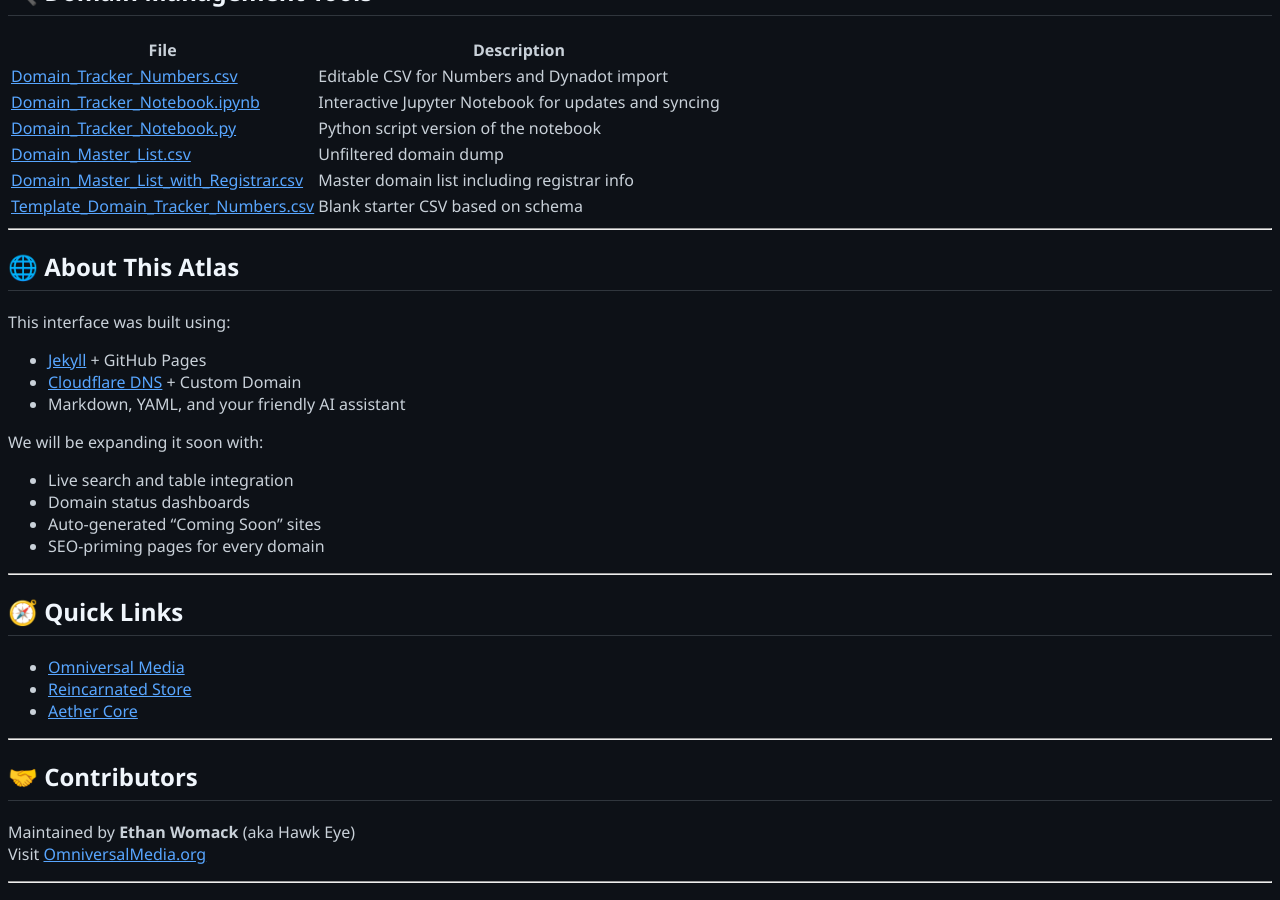
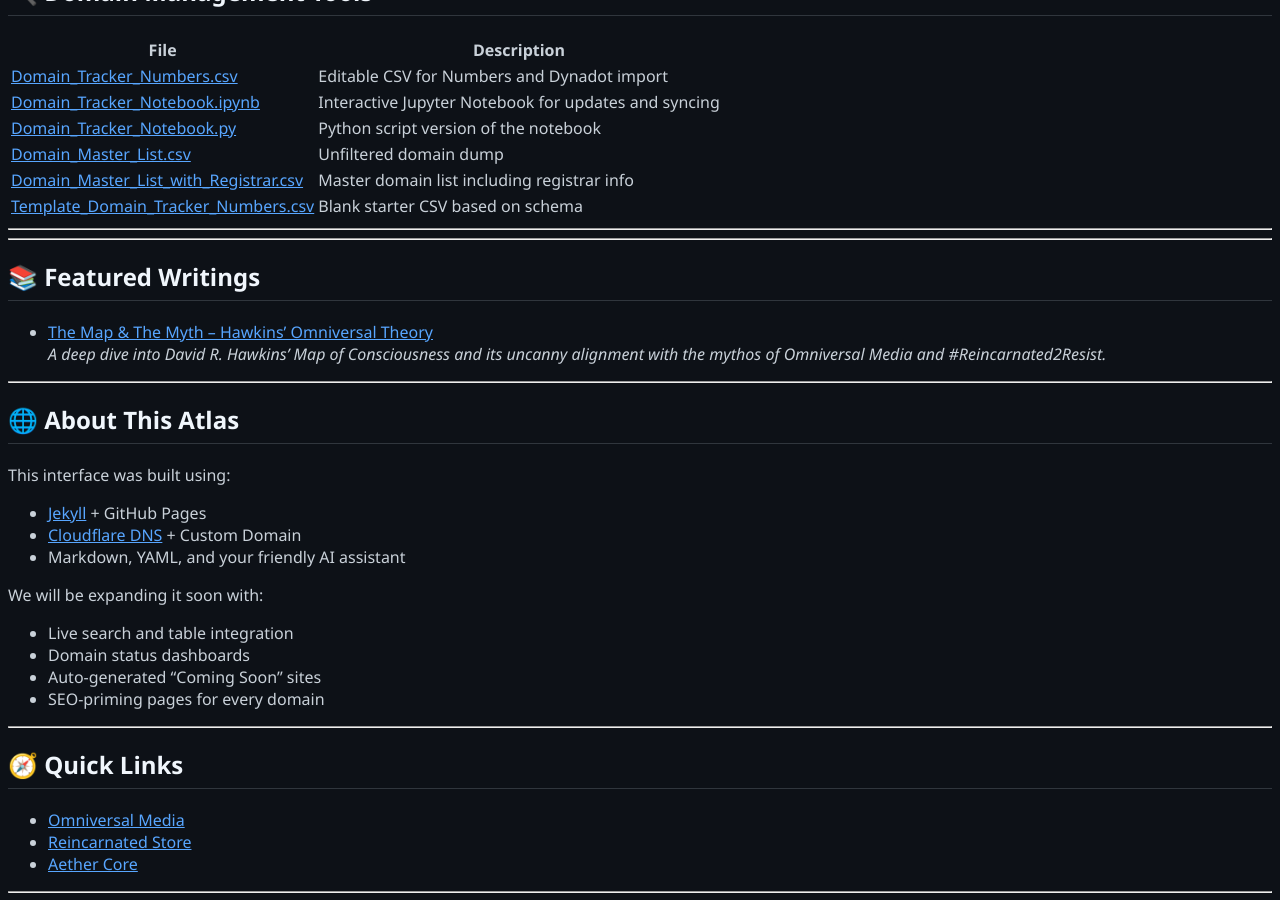
Before and after one commit to OmniversalMediaLLC/Aether-Atlas, a Jekyll site: the page built from docs/index.md, in a window 1280 px wide and 900 px high, scrolled down 636 px. Built offline with Jekyll 4.4.1, drawn with Linux system fonts in a browser that asks for light colours.

Commit message:
Update index.md

```diff
--- a/docs/index.md
+++ b/docs/index.md
@@ -24,6 +24,14 @@
 | [Domain_Master_List.csv](Domain_Master_List.csv) | Unfiltered domain dump |
 | [Domain_Master_List_with_Registrar.csv](Domain_Master_List_with_Registrar.csv) | Master domain list including registrar info |
 | [Template_Domain_Tracker_Numbers.csv](Template_Domain_Tracker_Numbers.csv) | Blank starter CSV based on schema |
+
+---
+---
+
+## 📚 Featured Writings
+
+- [The Map & The Myth – Hawkins' Omniversal Theory](/articles/omniversal-theory-part-1/)
+  _A deep dive into David R. Hawkins' Map of Consciousness and its uncanny alignment with the mythos of Omniversal Media and #Reincarnated2Resist._
 
 ---
 
```
